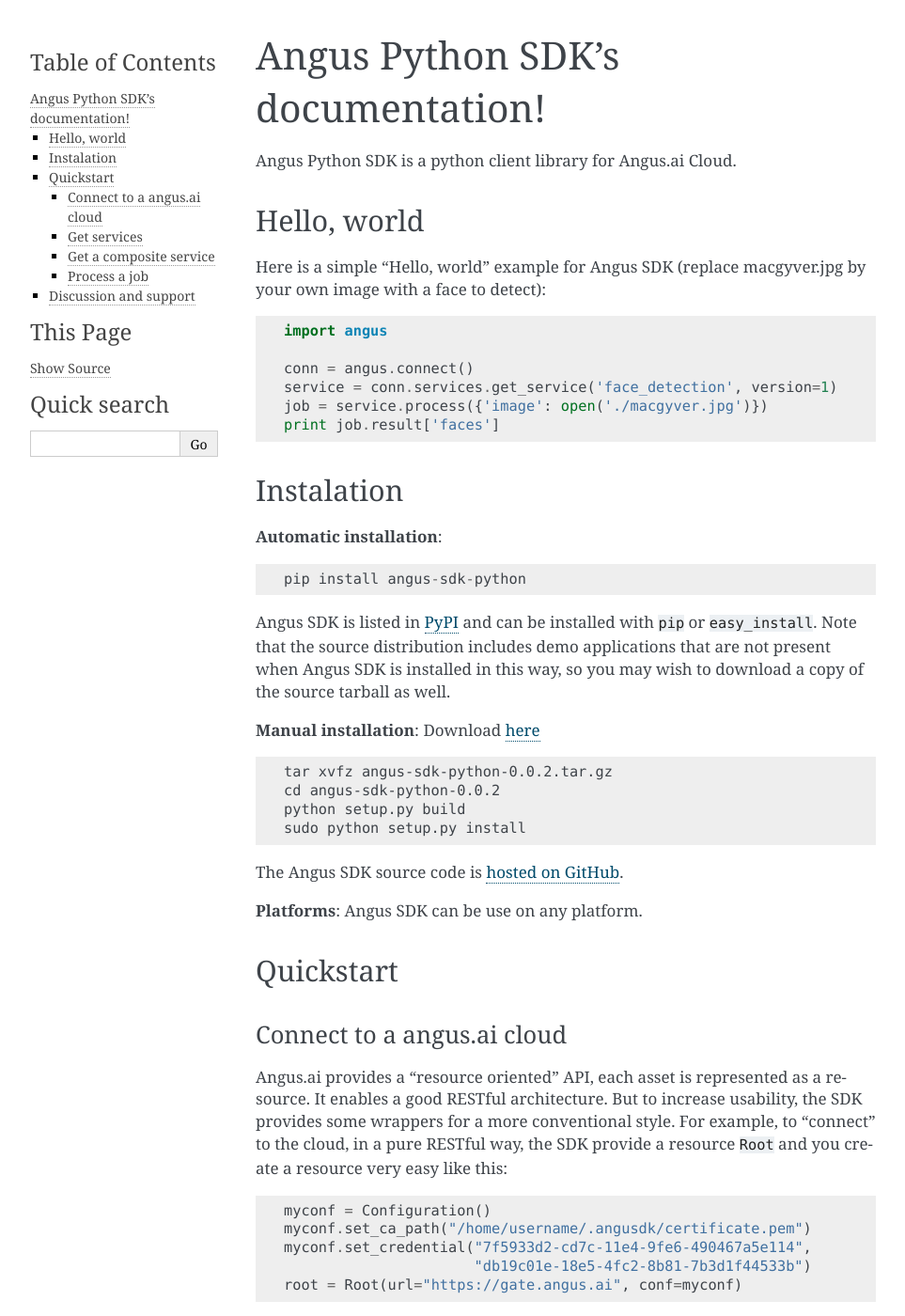
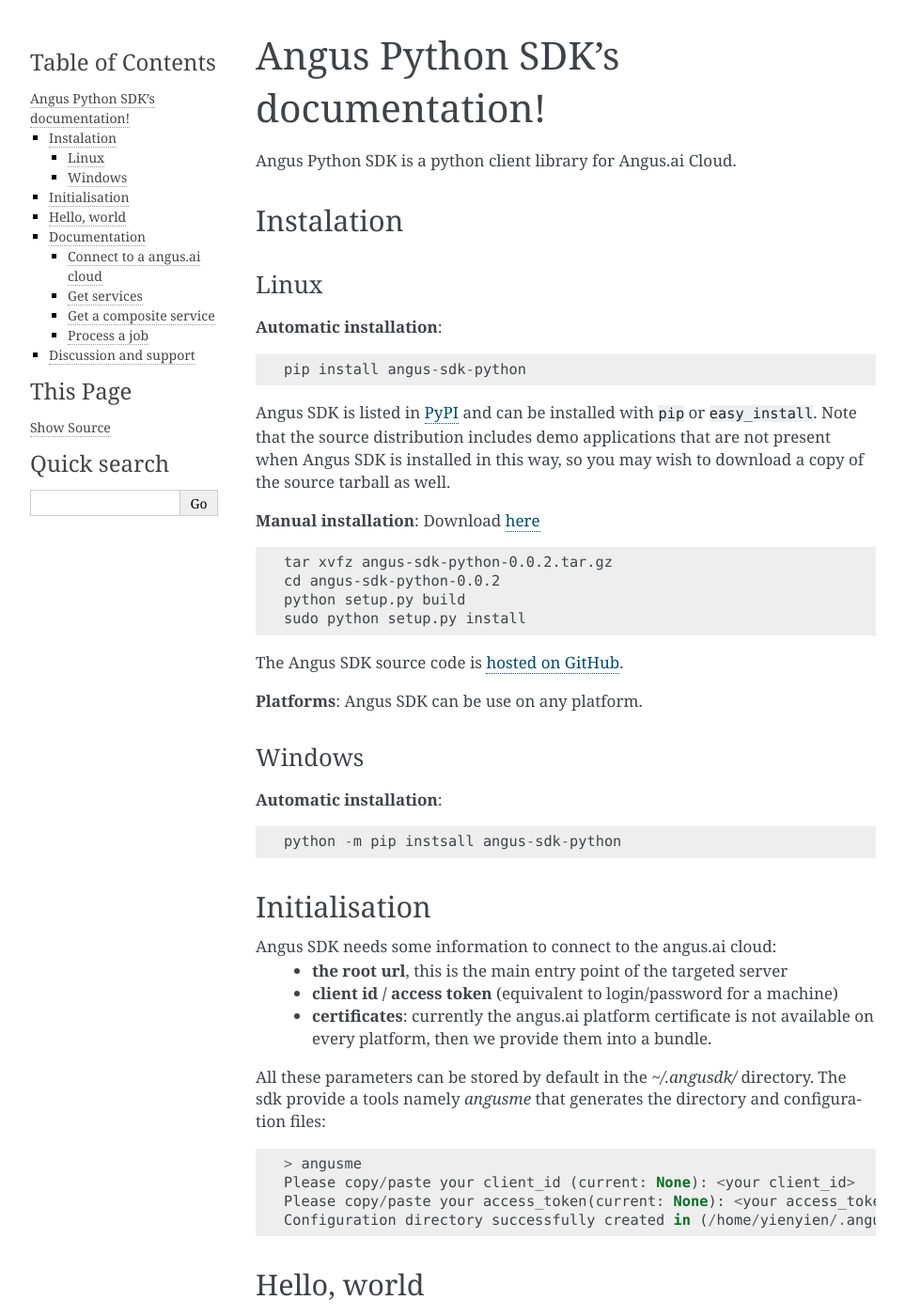
Before and after one commit to angus-ai/angus-sdk-python, a Sphinx documentation site: the page built from docs/source/index.rst, in a window 1280 px wide and 1400 px high. Shown: the whole window at 94% size, without its empty margins (148-1111 px from the left). Built offline with Sphinx 7.4.7, drawn with Linux system fonts in a browser that asks for light colours.

Commit message:
Add a angusme and windows section. Put hello world example after installation and initialisation.

```diff
--- a/docs/source/index.rst
+++ b/docs/source/index.rst
@@ -8,20 +8,11 @@
 
 Angus Python SDK is a python client library for Angus.ai Cloud.
 
-Hello, world
-------------
-
-Here is a simple "Hello, world" example for Angus SDK (replace macgyver.jpg by your own image with a face to detect)::
-
-     import angus
-
-     conn = angus.connect()
-     service = conn.services.get_service('face_detection', version=1)
-     job = service.process({'image': open('./macgyver.jpg')})
-     print job.result['faces']
-
 Instalation
 -----------
+
+Linux
++++++
 
 **Automatic installation**::
 
@@ -46,8 +37,48 @@
 
 **Platforms**: Angus SDK can be use on any platform.
 
-Quickstart
-----------
+Windows
++++++++
+
+**Automatic installation**::
+
+  python -m pip instsall angus-sdk-python
+
+
+Initialisation
+--------------
+
+Angus SDK needs some information to connect to the angus.ai cloud:
+  * **the root url**, this is the main entry point of the targeted server
+  * **client id / access token** (equivalent to login/password for a machine)
+  * **certificates**: currently the angus.ai platform certificate is not available
+    on every platform, then we provide them into a bundle.
+All these parameters can be stored by default in the `~/.angusdk/` directory.
+The sdk provide a tools namely `angusme` that generates the directory and
+configuration files::
+
+  > angusme
+  Please copy/paste your client_id (current: None): <your client_id>
+  Please copy/paste your access_token(current: None): <your access_token>
+  Configuration directory successfully created in (/home/yienyien/.angusdk), credentials can be modified there directly
+
+
+Hello, world
+------------
+
+Here is a simple "Hello, world" example for Angus SDK (replace macgyver.jpg by your own image with a face to detect)::
+
+     import angus
+
+     conn = angus.connect()
+     service = conn.services.get_service('face_detection', version=1)
+     job = service.process({'image': open('./macgyver.jpg')})
+     print job.result['faces']
+
+
+
+Documentation
+-------------
 
 Connect to a angus.ai cloud
 +++++++++++++++++++++++++++
```
